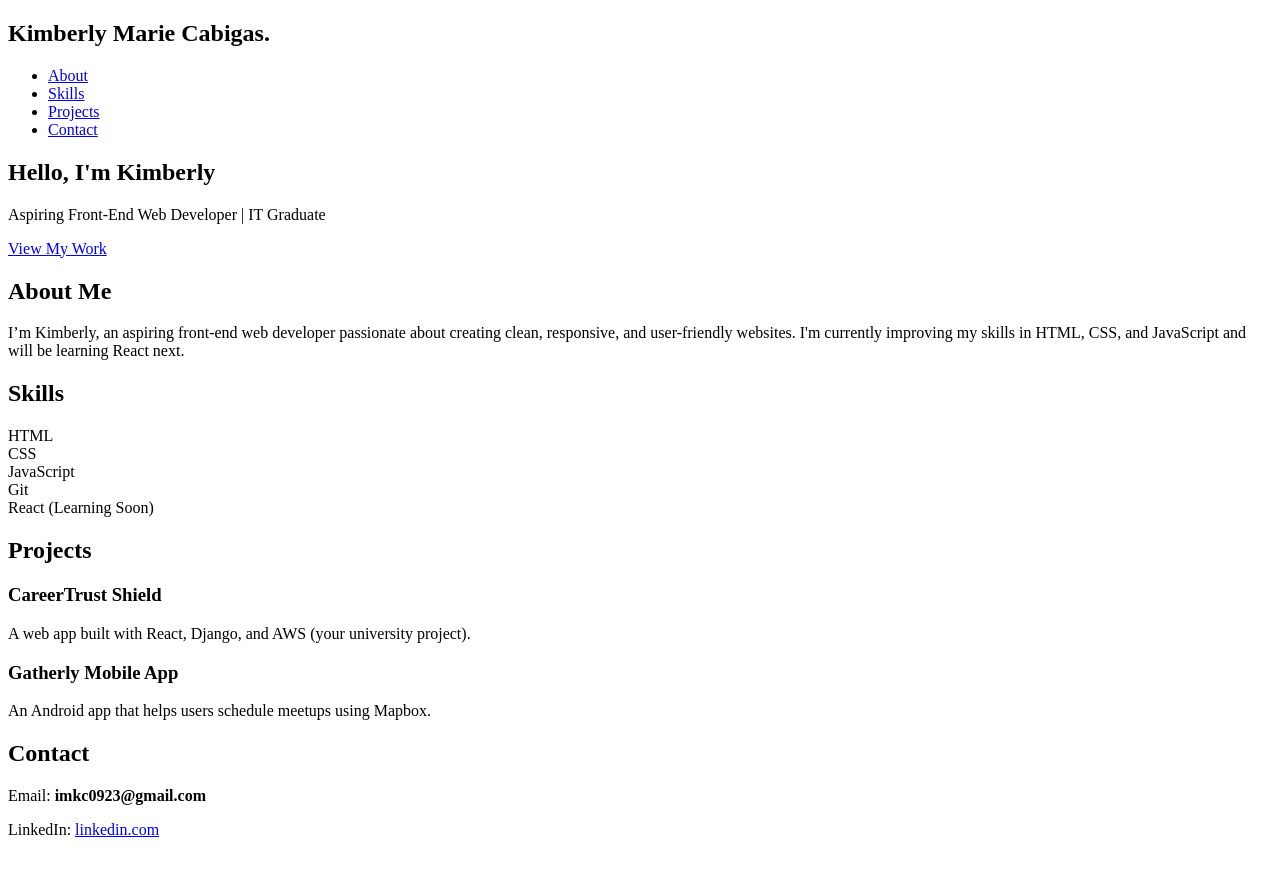
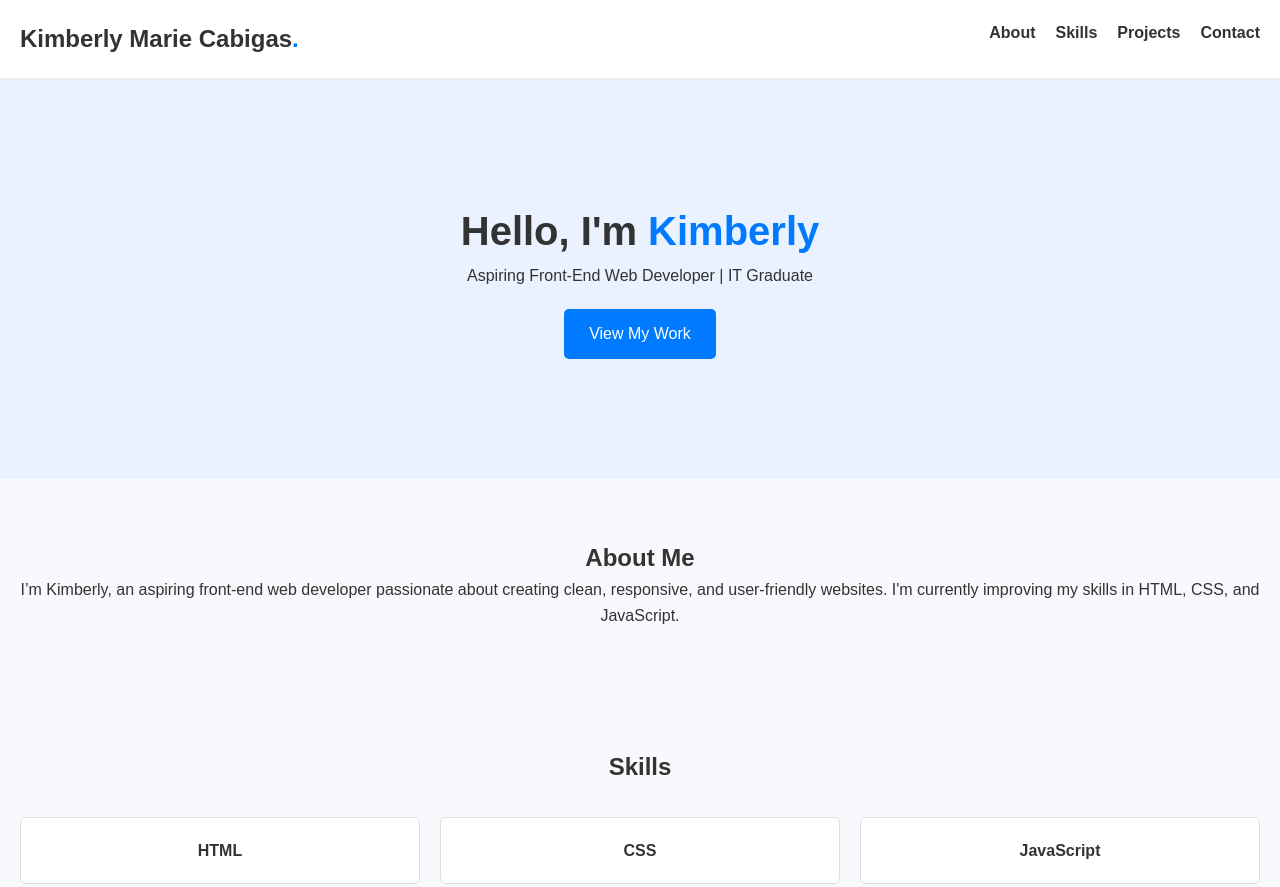
Before and after one commit to kimcabigas/portfolio, a plain HTML site: page index.html in a window 1280 px wide. Shown: the top 887 px of the page. Before the commit the page ends 855 px from the top, so only its background shows below. Drawn offline with Linux system fonts and the light colour scheme.

Commit message:
committing changes to all files

```diff
--- a/index.html
+++ b/index.html
@@ -10,6 +10,7 @@
 
     <!-- Navigation -->
     <header>
+        <section id="navigation-bar">
             <nav class="navbar">
                 <h1 class="logo">Kimberly Marie Cabigas<span>.</span></h1>
                 <ul class="nav-links">
@@ -19,10 +20,11 @@
                     <li><a href="#contact">Contact</a></li>
                 </ul>
             </nav>
+        </section>
     </header>
 
     <!-- Hero Section -->
-    <section class="hero">
+    <section id="hero" class="hero">
         <div class="hero-text">
             <h2>Hello, I'm <span>Kimberly</span></h2>
             <p>Aspiring Front-End Web Developer | IT Graduate</p>
@@ -36,7 +38,7 @@
         <p>
             I’m Kimberly, an aspiring front-end web developer passionate about creating
             clean, responsive, and user-friendly websites. I'm currently improving my
-            skills in HTML, CSS, and JavaScript and will be learning React next.
+            skills in HTML, CSS, and JavaScript.
         </p>
     </section>
 
@@ -47,8 +49,6 @@
             <div class="skill-box">HTML</div>
             <div class="skill-box">CSS</div>
             <div class="skill-box">JavaScript</div>
-            <div class="skill-box">Git</div>
-            <div class="skill-box">React (Learning Soon)</div>
         </div>
     </section>
 
@@ -58,7 +58,7 @@
 
         <div class="project-card">
             <h3>CareerTrust Shield</h3>
-            <p>A web app built with React, Django, and AWS (your university project).</p>
+            <p>A web app built with React, Django, and AWS.</p>
         </div>
 
         <div class="project-card">
@@ -71,7 +71,11 @@
     <section id="contact" class="section">
         <h2>Contact</h2>
         <p>Email: <strong>imkc0923@gmail.com</strong></p>
-        <p>LinkedIn: <a href="#" target="_blank">linkedin.com</a></p>
+        <p>LinkedIn: <a href="#" target="_blank">####</a></p>
+    </section>
+
+    <section id="back-to-top" class="section">
+        <a href="#navigation-bar" class="btn-back-to-top">Back to Top</a>
     </section>
 
     <script src="script.js"></script>
--- a/script.js
+++ b/script.js
@@ -0,0 +1 @@
+console.log("Portfolio Loaded");
--- a/style.css
+++ b/style.css
@@ -0,0 +1,112 @@
+* {
+    margin: 0;
+    padding: 0;
+    box-sizing: border-box;
+    font-family: Arial, sans-serif;
+}
+
+body {
+    background: #f8f9fc;
+    color: #333;
+    line-height: 1.6;
+}
+
+/* Navbar */
+.navbar {
+    display: flex;
+    justify-content: space-between;
+    padding: 20px;
+    background: #fff;
+    position: sticky;
+    top: 0;
+    border-bottom: 1px solid #eee;
+}
+
+.logo {
+    font-size: 24px;
+    font-weight: bold;
+}
+
+.logo span {
+    color: #007bff;
+}
+
+.nav-links {
+    list-style: none;
+    display: flex;
+    gap: 20px;
+}
+
+.nav-links a {
+    text-decoration: none;
+    color: #333;
+    font-weight: bold;
+}
+
+/* Hero Section */
+.hero {
+    text-align: center;
+    padding: 120px 20px;
+    background: #eaf2ff;
+}
+
+.hero-text h2 {
+    font-size: 40px;
+}
+
+.hero-text span {
+    color: #007bff;
+}
+
+.btn {
+    display: inline-block;
+    margin-top: 20px;
+    padding: 12px 25px;
+    background: #007bff;
+    color: white;
+    text-decoration: none;
+    border-radius: 5px;
+}
+
+.btn-back-to-top {
+    display: inline-block;
+    margin-top: 20px;
+    padding: 5px 15px;
+    background: #007bff;
+    color: white;
+    text-decoration: none;
+    border-radius: 5px;
+}
+
+/* Sections */
+.section {
+    padding: 60px 20px;
+    text-align: center;
+}
+
+/* Skills Grid */
+.skills-grid {
+    display: grid;
+    grid-template-columns: repeat(auto-fit, minmax(120px, 1fr));
+    gap: 20px;
+    margin-top: 30px;
+}
+
+.skill-box {
+    background: #fff;
+    padding: 20px;
+    border-radius: 6px;
+    border: 1px solid #ddd;
+    font-weight: bold;
+}
+
+/* Projects */
+.project-card {
+    background: #fff;
+    padding: 20px;
+    border-radius: 6px;
+    margin: 20px auto;
+    max-width: 600px;
+    border: 1px solid #ddd;
+    text-align: left;
+}
```
Lines whose indentation alone changed are shown as unchanged.
